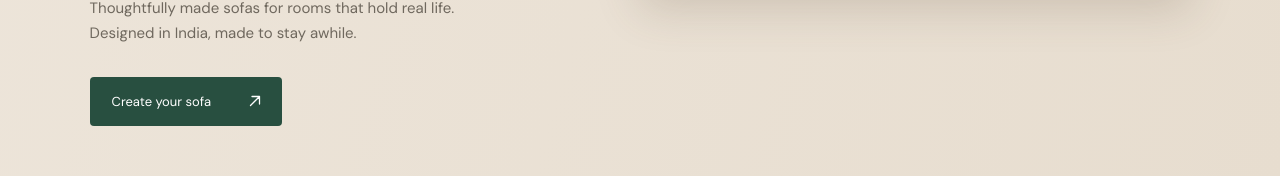
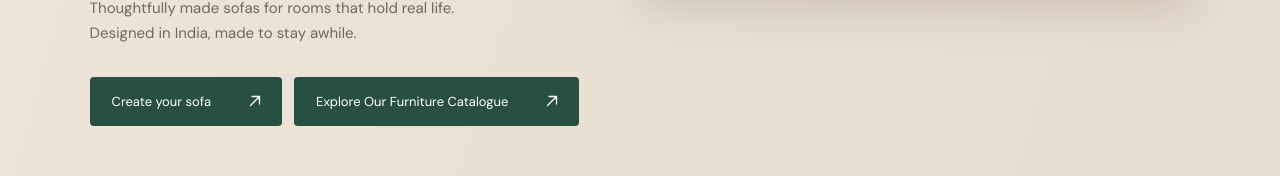
Before and after one commit to manikanta8686-draft/draft-interiors-configurator, a React (Vite) app in the folder client/: page / in a window 1280 px wide. Shown: the part 694-870 px from the top of the page. Built offline with nearby package versions, Linux system fonts and the light colour scheme; no server answers; a web font is replaced by a local one.

Commit message:
Add homepage button linking to furniture catalogue

```diff
--- a/client/src/Home.jsx
+++ b/client/src/Home.jsx
@@ -10,7 +10,10 @@ export default function Home() {
         <motion.img className="hero-brand-lockup" src="/brand/draft-interiors-full.png" alt="Draft Interiors — Crafting comfort, creating elegance" initial={{ opacity: 0, y: 15 }} animate={{ opacity: 1, y: 0 }} transition={revealTransition()} />
         <motion.h1 initial={{ opacity: 0, y: 22 }} animate={{ opacity: 1, y: 0 }} transition={revealTransition(.08)}>Sit <em>beautifully.</em><br />Live completely.</motion.h1>
         <motion.p className="hero-copy" initial={{ opacity: 0 }} animate={{ opacity: 1 }} transition={revealTransition(.2)}>Thoughtfully made sofas for rooms that hold real life. Designed in India, made to stay awhile.</motion.p>
-        <motion.div initial={{ opacity: 0 }} animate={{ opacity: 1 }} transition={revealTransition(.32)}><Link className="button button-dark" to="/configurator">Create your sofa <ArrowUpRight /></Link></motion.div>
+        <motion.div style={{ display: "flex", flexWrap: "wrap", gap: "12px", alignItems: "center" }} initial={{ opacity: 0 }} animate={{ opacity: 1 }} transition={revealTransition(.32)}>
+          <Link className="button button-dark" to="/configurator">Create your sofa <ArrowUpRight /></Link>
+          <a className="button button-dark" href="https://catalogue.draftinteriors.com/" style={{ maxWidth: "100%", whiteSpace: "normal", textAlign: "center" }}>Explore Our Furniture Catalogue <ArrowUpRight /></a>
+        </motion.div>
       </div>
       <div className="hero-image hero-image-real">
         <img src="/images/file_00000000036081fa841a77418556be37.png" alt="Draft Interiors sofa collection" />
```
